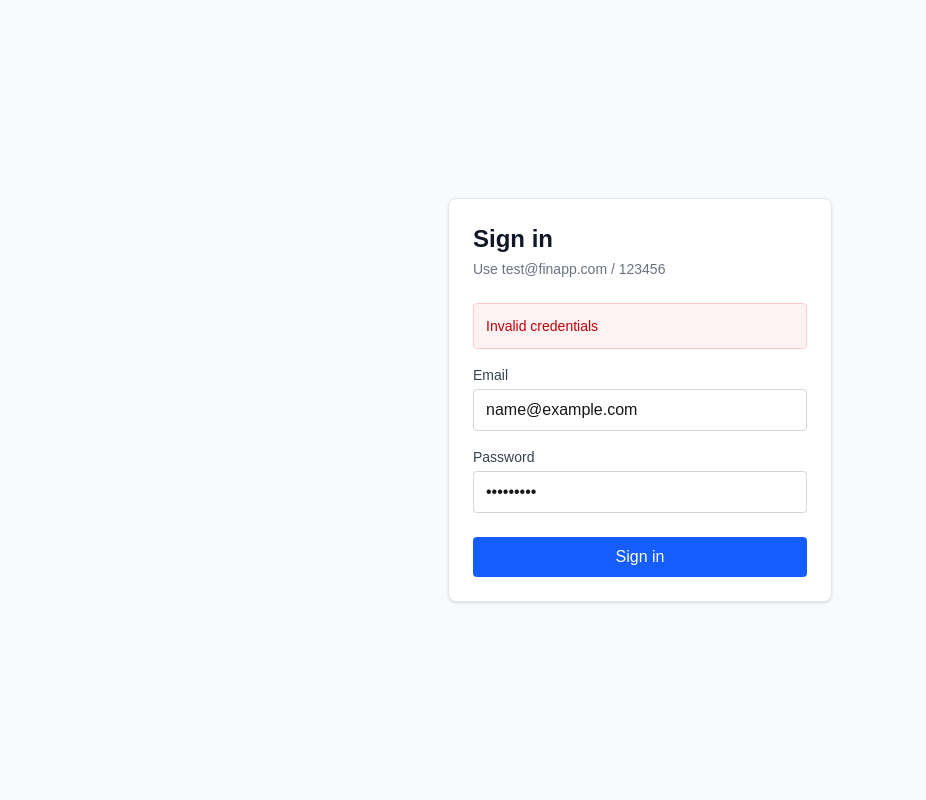
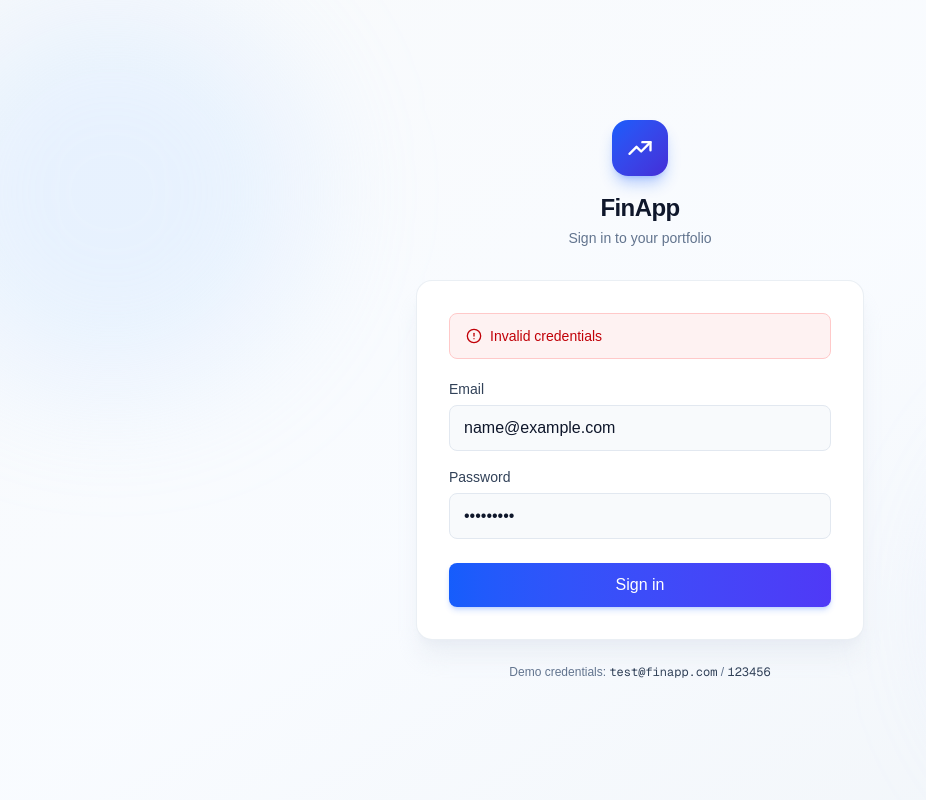
Before and after one commit to rishu-ops/stock-portfolio, a Next.js app: page /login in a window 1280 px wide. Both pictures are taken after typing "name@example.com", "Sample123" into the empty fields and a click on the button "Sign in". Shown: the whole page, without its empty margins (0-926 px from the left). Built offline with nearby package versions, Linux system fonts and the light colour scheme; no server answers.

Commit message:
polish login page with gradient bg, logo and better inputs

```diff
--- a/src/app/login/page.tsx
+++ b/src/app/login/page.tsx
@@ -49,30 +49,68 @@ export default function LoginPage() {
   }
 
   return (
-    <div className="min-h-screen flex items-center justify-center bg-gray-50 px-4">
+    <div className="min-h-screen flex items-center justify-center bg-linear-to-br from-slate-50 via-blue-50/40 to-slate-100 px-4 py-12 relative overflow-hidden">
+      {/* decorative background blobs */}
+      <div className="absolute top-0 -left-20 w-96 h-96 bg-blue-200/30 rounded-full blur-3xl pointer-events-none" />
+      <div className="absolute bottom-0 -right-20 w-96 h-96 bg-indigo-200/30 rounded-full blur-3xl pointer-events-none" />
+
+      <div className="w-full max-w-md relative">
+        {/* Brand */}
+        <div className="flex flex-col items-center mb-8">
+          <div className="w-14 h-14 rounded-2xl bg-linear-to-br from-blue-600 to-indigo-700 flex items-center justify-center shadow-lg shadow-blue-600/30 mb-4">
+            <svg
+              viewBox="0 0 24 24"
+              fill="none"
+              stroke="currentColor"
+              strokeWidth="2"
+              strokeLinecap="round"
+              strokeLinejoin="round"
+              className="w-7 h-7 text-white"
+            >
+              <path d="M3 17l6-6 4 4 8-8" />
+              <path d="M14 7h7v7" />
+            </svg>
+          </div>
+          <h1 className="text-2xl font-semibold text-slate-900 tracking-tight">
+            FinApp
+          </h1>
+          <p className="text-sm text-slate-500 mt-1">
+            Sign in to your portfolio
+          </p>
+        </div>
+
+        {/* Form card */}
         <form
           onSubmit={handleSubmit}
-        className="w-full max-w-sm bg-white p-6 rounded-lg shadow-sm border border-gray-200"
+          className="bg-white rounded-2xl shadow-xl shadow-slate-200/60 border border-slate-200/70 p-8"
           noValidate
         >
-        <h1 className="text-2xl font-semibold mb-1 text-gray-900">Sign in</h1>
-        <p className="text-sm text-gray-500 mb-6">
-          Use test@finapp.com / 123456
-        </p>
-
           {error && (
             <div
               role="alert"
-            className="mb-4 p-3 bg-red-50 text-red-700 text-sm rounded border border-red-200"
+              className="mb-5 px-4 py-3 bg-red-50 border border-red-200 text-red-700 text-sm rounded-lg flex items-start gap-2"
             >
-            {error}
+              <svg
+                viewBox="0 0 24 24"
+                fill="none"
+                stroke="currentColor"
+                strokeWidth="2"
+                strokeLinecap="round"
+                strokeLinejoin="round"
+                className="w-4 h-4 mt-0.5 shrink-0"
+              >
+                <circle cx="12" cy="12" r="10" />
+                <line x1="12" y1="8" x2="12" y2="12" />
+                <line x1="12" y1="16" x2="12.01" y2="16" />
+              </svg>
+              <span>{error}</span>
             </div>
           )}
 
           <div className="mb-4">
             <label
               htmlFor="email"
-            className="block text-sm font-medium mb-1 text-gray-700"
+              className="block text-sm font-medium mb-1.5 text-slate-700"
             >
               Email
             </label>
@@ -81,7 +119,8 @@ export default function LoginPage() {
               type="email"
               value={email}
               onChange={(e) => setEmail(e.target.value)}
-            className="w-full px-3 py-2 border border-gray-300 rounded focus:outline-none focus:ring-2 focus:ring-blue-500 focus:border-blue-500"
+              placeholder="you@example.com"
+              className="w-full px-3.5 py-2.5 bg-slate-50 border border-slate-200 rounded-lg text-slate-900 placeholder:text-slate-400 focus:outline-none focus:bg-white focus:border-blue-500 focus:ring-4 focus:ring-blue-500/10 transition-all disabled:opacity-60"
               autoComplete="email"
               disabled={loading}
               required
@@ -91,7 +130,7 @@ export default function LoginPage() {
           <div className="mb-6">
             <label
               htmlFor="password"
-            className="block text-sm font-medium mb-1 text-gray-700"
+              className="block text-sm font-medium mb-1.5 text-slate-700"
             >
               Password
             </label>
@@ -100,7 +139,8 @@ export default function LoginPage() {
               type="password"
               value={password}
               onChange={(e) => setPassword(e.target.value)}
-            className="w-full px-3 py-2 border border-gray-300 rounded focus:outline-none focus:ring-2 focus:ring-blue-500 focus:border-blue-500"
+              placeholder="••••••"
+              className="w-full px-3.5 py-2.5 bg-slate-50 border border-slate-200 rounded-lg text-slate-900 placeholder:text-slate-400 focus:outline-none focus:bg-white focus:border-blue-500 focus:ring-4 focus:ring-blue-500/10 transition-all disabled:opacity-60"
               autoComplete="current-password"
               disabled={loading}
               required
@@ -110,11 +150,46 @@ export default function LoginPage() {
           <button
             type="submit"
             disabled={loading}
-          className="w-full py-2 bg-blue-600 text-white rounded hover:bg-blue-700 disabled:bg-blue-300 disabled:cursor-not-allowed transition-colors"
+            className="w-full py-2.5 bg-linear-to-r from-blue-600 to-indigo-600 text-white font-medium rounded-lg shadow-md shadow-blue-600/20 hover:shadow-lg hover:shadow-blue-600/30 hover:from-blue-700 hover:to-indigo-700 active:scale-[0.99] disabled:opacity-60 disabled:cursor-not-allowed transition-all flex items-center justify-center gap-2"
           >
-          {loading ? 'Signing in...' : 'Sign in'}
+            {loading ? (
+              <>
+                <svg
+                  className="animate-spin w-4 h-4"
+                  viewBox="0 0 24 24"
+                  fill="none"
+                >
+                  <circle
+                    cx="12"
+                    cy="12"
+                    r="10"
+                    stroke="currentColor"
+                    strokeWidth="3"
+                    className="opacity-25"
+                  />
+                  <path
+                    d="M4 12a8 8 0 018-8"
+                    stroke="currentColor"
+                    strokeWidth="3"
+                    strokeLinecap="round"
+                  />
+                </svg>
+                Signing in...
+              </>
+            ) : (
+              'Sign in'
+            )}
           </button>
         </form>
+
+        {/* Demo hint */}
+        <div className="text-center mt-6 text-xs text-slate-500">
+          Demo credentials:{' '}
+          <span className="font-mono text-slate-700">test@finapp.com</span>
+          {' / '}
+          <span className="font-mono text-slate-700">123456</span>
+        </div>
+      </div>
     </div>
   )
 }
```
Lines whose indentation alone changed are shown as unchanged.
